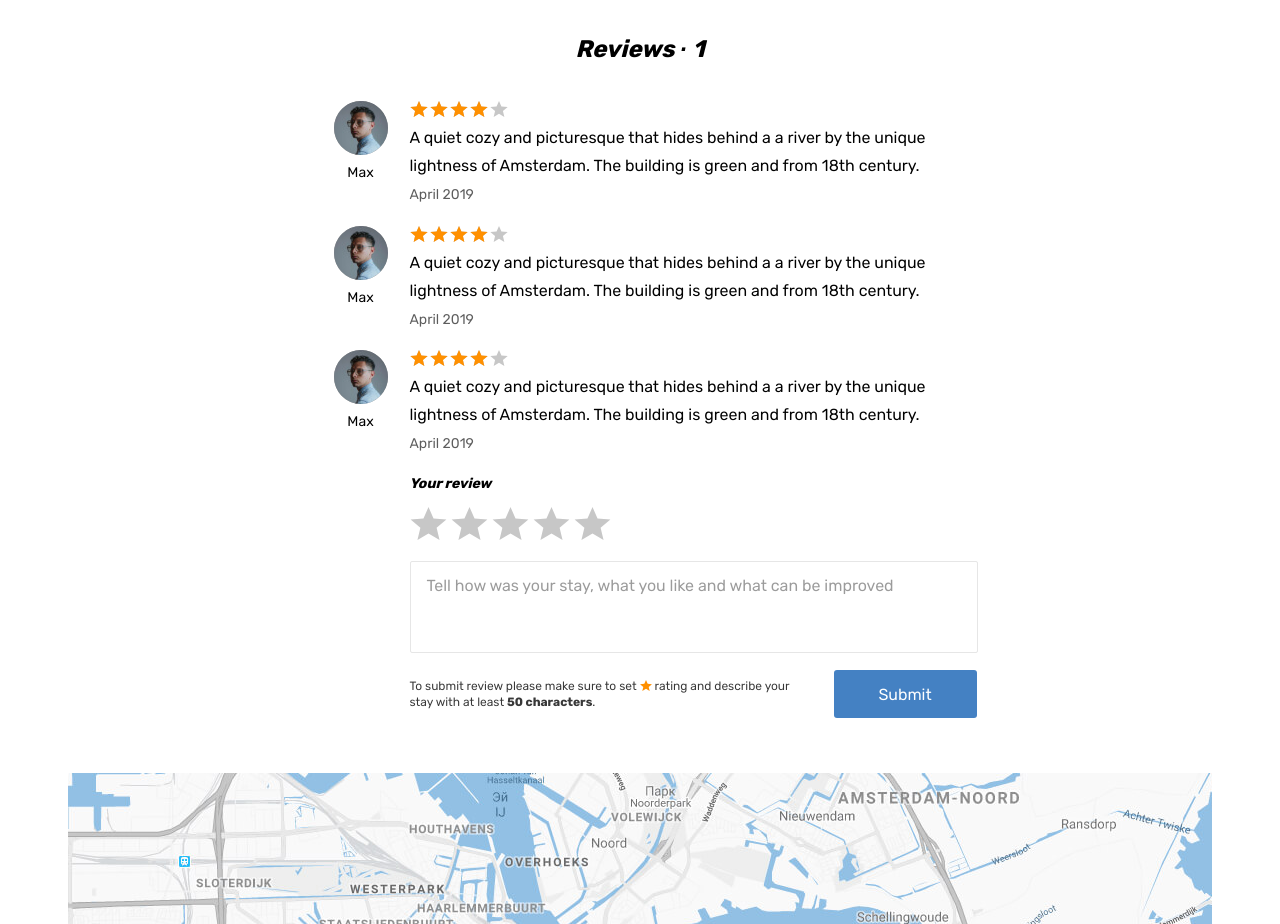
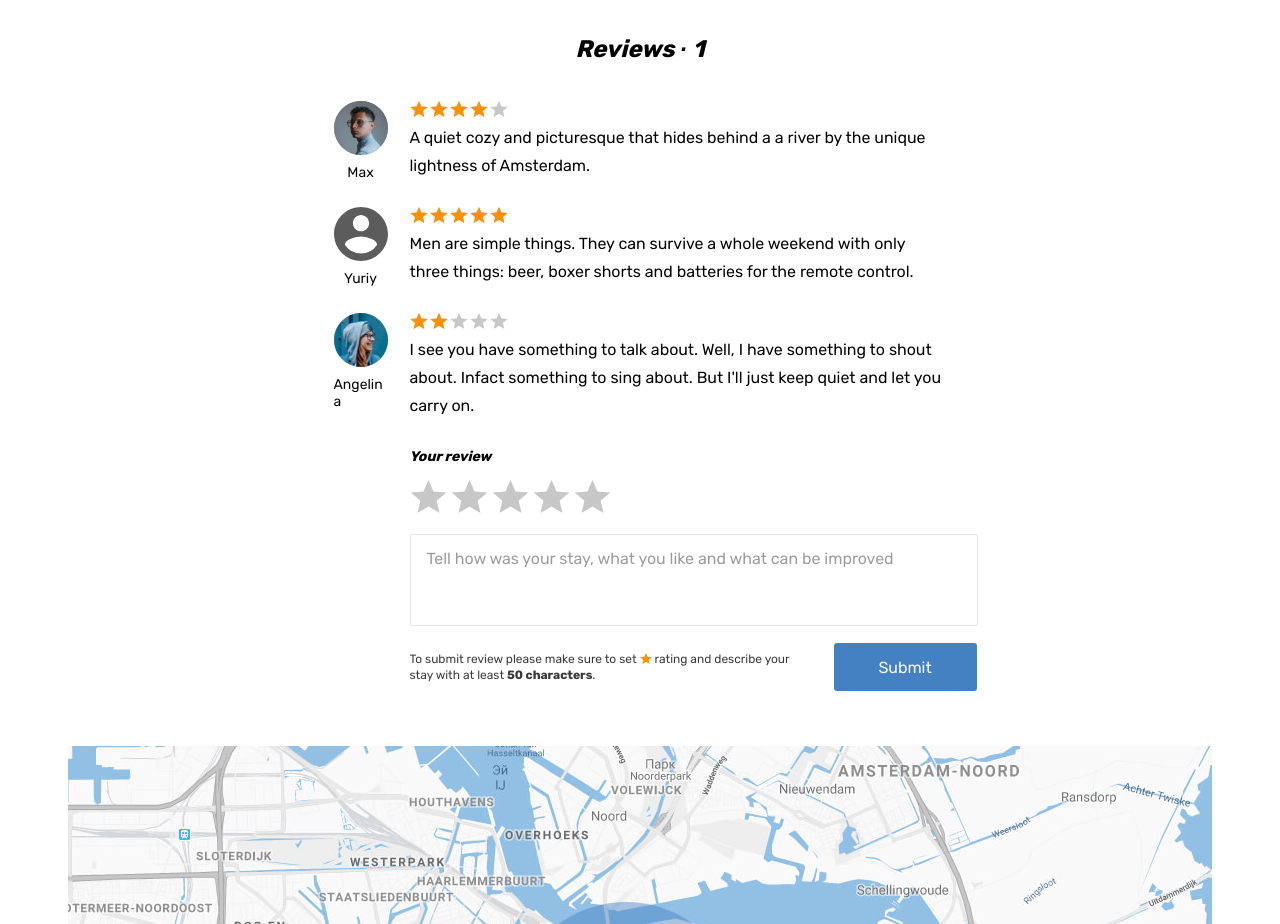
Before and after one commit to nigel-riss/80269-six-cities-4, a React app: page /property in a window 1280 px wide. Shown: the part 1420-2344 px from the top of the page. Built offline with nearby package versions, Linux system fonts and the light colour scheme.

Commit message:
4.2. Add reviews components and prop types validation

```diff
--- a/src/components/review-item/review-item.jsx
+++ b/src/components/review-item/review-item.jsx
@@ -3,29 +3,43 @@ import PropTypes from 'prop-types';
 
 
 const ReviewItem = (props) => {
-  const {} = props;
+  const {review} = props;
+
+  const {
+    comment,
+    date,
+    rating,
+    user,
+  } = review;
+
+  const {
+    avatarUrl,
+    name,
+  } = user;
 
   return (
     <li className="reviews__item">
       <div className="reviews__user user">
         <div className="reviews__avatar-wrapper user__avatar-wrapper">
-          <img className="reviews__avatar user__avatar" src="img/avatar-max.jpg" width="54" height="54" alt="Reviews avatar"/>
+          <img className="reviews__avatar user__avatar" src={avatarUrl} width="54" height="54" alt="Reviews avatar"/>
         </div>
         <span className="reviews__user-name">
-          Max
+          {name}
         </span>
       </div>
       <div className="reviews__info">
         <div className="reviews__rating rating">
           <div className="reviews__stars rating__stars">
-            <span style={{width: `80%`}}></span>
+            <span style={{width: `${Math.round(rating) * 20}%`}}></span>
             <span className="visually-hidden">Rating</span>
           </div>
         </div>
         <p className="reviews__text">
-          A quiet cozy and picturesque that hides behind a a river by the unique lightness of Amsterdam. The building is green and from 18th century.
+          {comment}
         </p>
-        <time className="reviews__time" dateTime="2019-04-24">April 2019</time>
+        <time className="reviews__time" dateTime={date}>
+          {/* {`${commentDate.getM} ${}`} */}
+        </time>
       </div>
     </li>
   );
@@ -33,7 +47,18 @@ const ReviewItem = (props) => {
 
 
 ReviewItem.propTypes = {
-
+  review: PropTypes.shape({
+    comment: PropTypes.string.isRequired,
+    date: PropTypes.string.isRequired,
+    id: PropTypes.number.isRequired,
+    rating: PropTypes.number.isRequired,
+    user: {
+      avatarUrl: PropTypes.string.isRequired,
+      id: PropTypes.number.isRequired,
+      isPro: PropTypes.bool.isRequired,
+      name: PropTypes.string.isRequired,
+    },
+  }).isRequired,
 };
 
 
--- a/src/components/review-list/review-list.jsx
+++ b/src/components/review-list/review-list.jsx
@@ -8,8 +8,11 @@ const ReviewList = (props) => {
 
   return (
     <ul className="reviews__list">
-      {reviews.map((review) => (
-        <ReviewItem/>
+      {reviews.map((review, i) => (
+        <ReviewItem
+          key={i}
+          review={review}
+        />
       ))}
     </ul>
   );
@@ -17,7 +20,18 @@ const ReviewList = (props) => {
 
 
 ReviewList.propTypes = {
-
+  reviews: PropTypes.arrayOf(PropTypes.shape({
+    comment: PropTypes.string.isRequired,
+    date: PropTypes.string.isRequired,
+    id: PropTypes.number.isRequired,
+    rating: PropTypes.number.isRequired,
+    user: {
+      avatarUrl: PropTypes.string.isRequired,
+      id: PropTypes.number.isRequired,
+      isPro: PropTypes.bool.isRequired,
+      name: PropTypes.string.isRequired,
+    },
+  })).isRequired,
 };
 
 
--- a/src/mocks/reviews.js
+++ b/src/mocks/reviews.js
@@ -5,7 +5,7 @@ export default [
     id: 1,
     rating: 4,
     user: {
-      avatarUrl: `img/avatar-max.png`,
+      avatarUrl: `img/avatar-max.jpg`,
       id: 4,
       isPro: false,
       name: `Max`,
@@ -29,7 +29,7 @@ export default [
     id: 3,
     rating: 2.3,
     user: {
-      avatarUrl: `img/avatar-angelina.png`,
+      avatarUrl: `img/avatar-angelina.jpg`,
       id: 6,
       isPro: true,
       name: `Angelina`,
```
